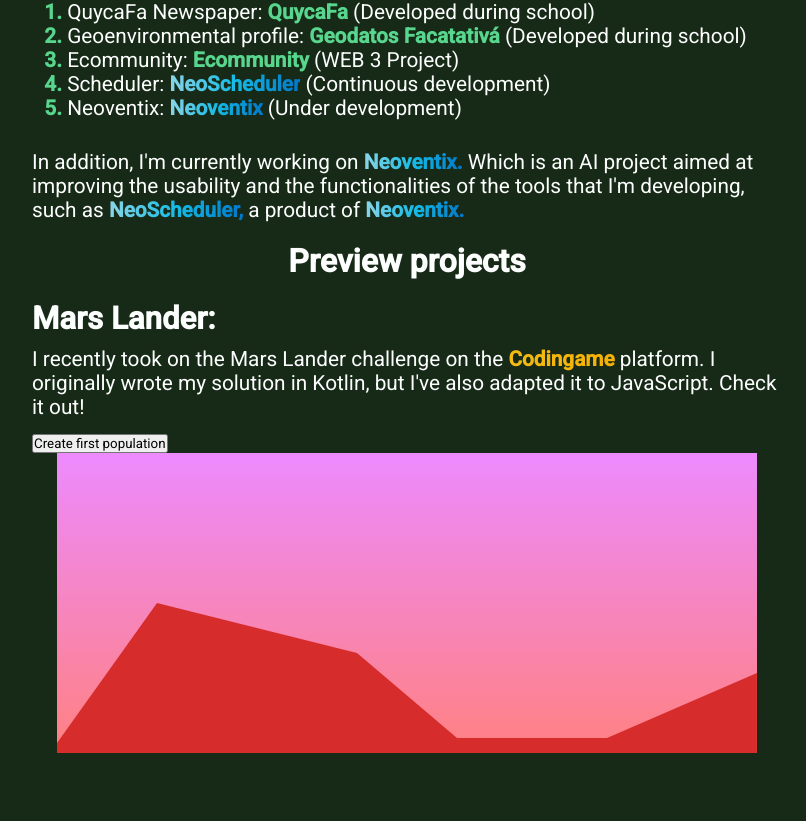
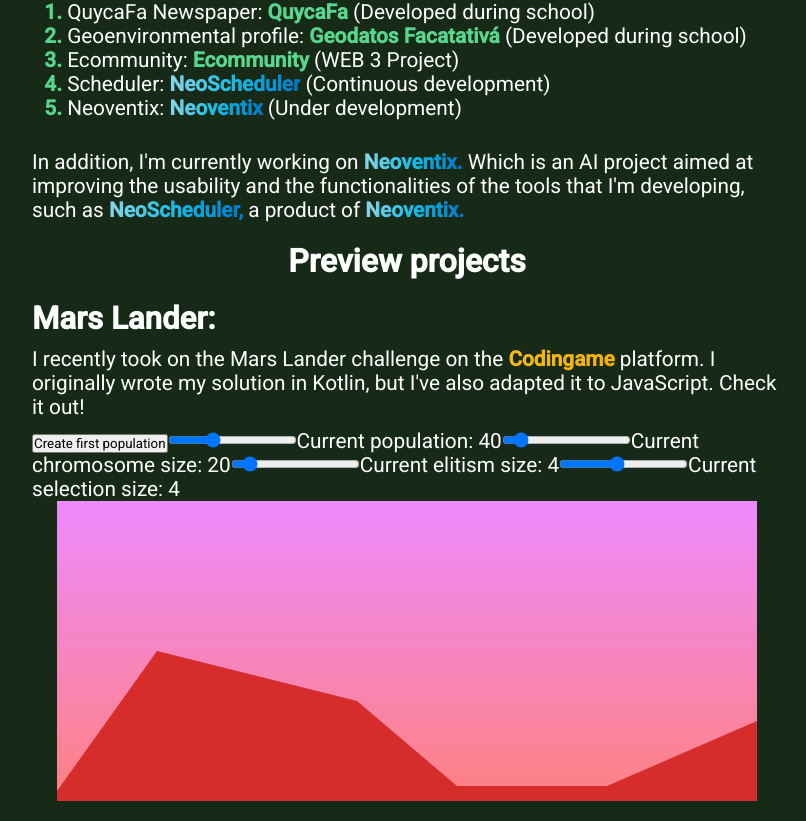
Before and after one commit to JuanDGA/personalpage, a Vue app: page /projects in a window 1280 px wide. Shown: the part 507-1328 px from the top of the page, without its empty margins (233-1039 px from the left). Before the commit the page ends 1280 px from the top, so only its background shows below. Built offline with nearby package versions, Linux system fonts and the light colour scheme.

Commit message:
Adding controls

```diff
--- a/src/algorithms/marsLander/useGeneticLander.js
+++ b/src/algorithms/marsLander/useGeneticLander.js
@@ -6,7 +6,7 @@
 const useGeneticLander = (surfaceMap) => {
   const configuration = ref({
     population_size: 40,
-    chromosome_size: 90,
+    chromosome_size: 20,
     selection_size: 20,
     elitism_size: 4,
     strategy: "MATE",
--- a/src/components/JgMarsLander.vue
+++ b/src/components/JgMarsLander.vue
@@ -7,7 +7,7 @@
 
   const surface = new SurfaceMap();
 
-  const {population, status, init, improve, setUp: setUpLander, initialLander, chromosomeComparator} = useGeneticLander(surface);
+  const {population, status, init, improve, setUp: setUpLander, initialLander, chromosomeComparator, configuration} = useGeneticLander(surface);
 
   const board = ref();
 
@@ -91,6 +91,14 @@
     <h4>{{status}}</h4>
     <button @click="init">Create first population</button>
     <button v-if="population.length > 0" @click="improve">Find solution</button>
+    <input type="range" min="10" max="100" v-model="configuration.population_size">
+    <span>Current population: {{configuration.population_size}}</span>
+    <input type="range" min="0" max="200" v-model="configuration.chromosome_size">
+    <span>Current chromosome size: {{configuration.chromosome_size}}</span>
+    <input type="range" min="0" :max="configuration.population_size" v-model="configuration.elitism_size">
+    <span>Current elitism size: {{configuration.elitism_size}}</span>
+    <input type="range" min="4" :max="configuration.population_size" v-model="configuration.selection_size">
+    <span>Current selection size: {{configuration.elitism_size}}</span>
     <div class="centered">
       <canvas ref="board" width="700" height="300" />
     </div>
```
